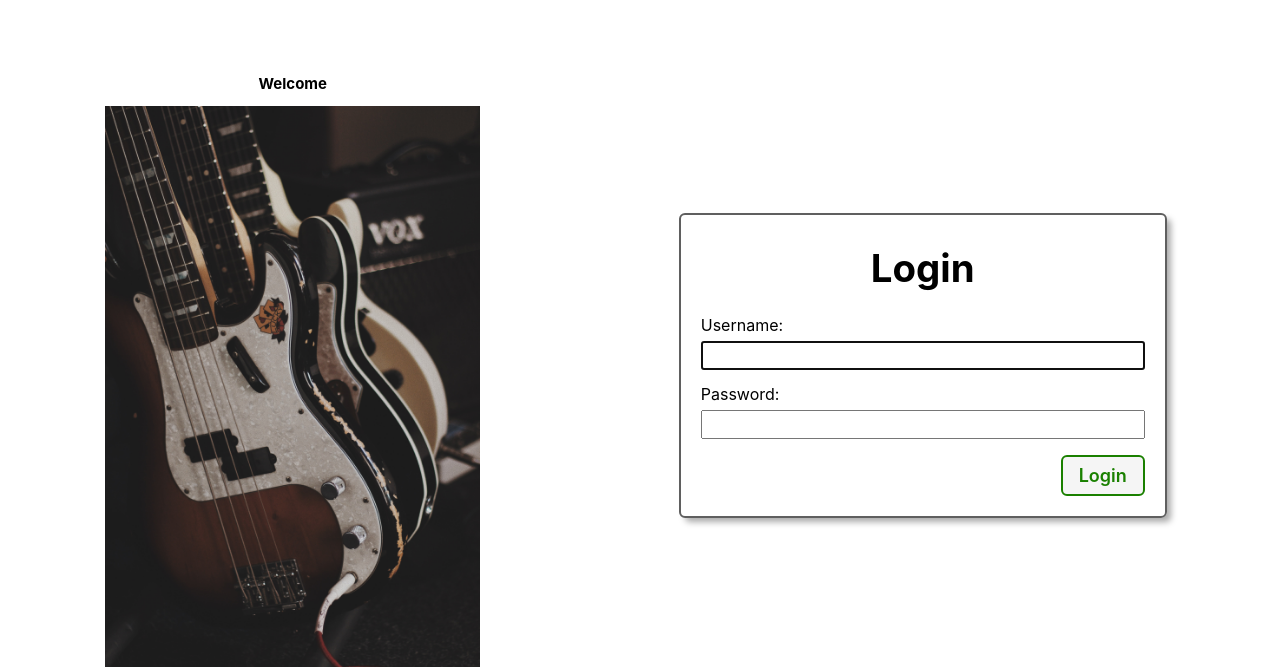
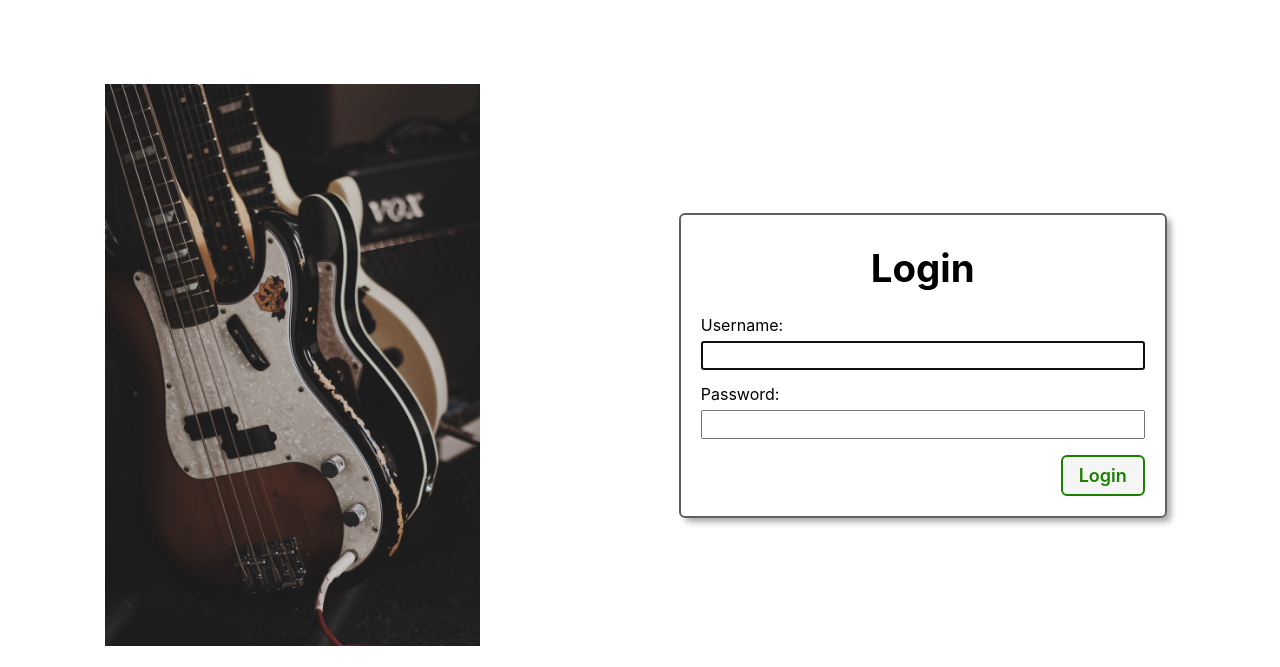
Before and after one commit to thepika206/bass-collector, a Django app: page / in a window 1280 px wide. Shown: the part 90-757 px from the top of the page. Run offline with Django 4.2, Linux system fonts and the light colour scheme.

Commit message:
fix issue of greeting on login page when not logged in

```diff
--- a/main_app/templates/home.html
+++ b/main_app/templates/home.html
@@ -6,8 +6,8 @@
 {% endblock %}
 
 {% block content %}
+
 <section id="logo-container">
-    <h1>Welcome {{user.first_name}}</h1>
     <img id="home-image" src="{% static 'images/oleg-ivanov-G_3NA_UoVyo-unsplash.jpg' %}" alt="A bass guitar" />
 </section>
 
```
